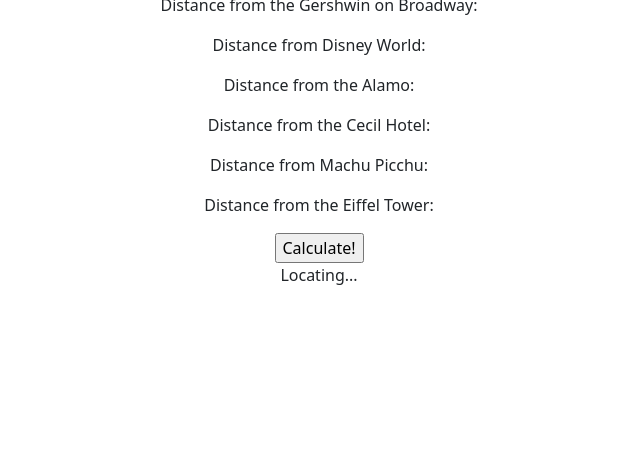
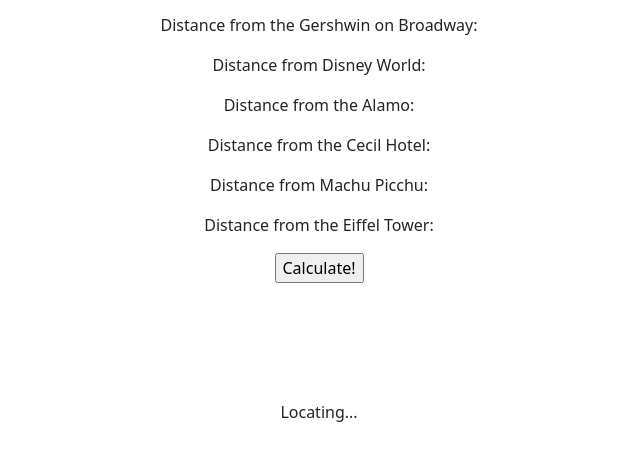
Before and after one commit to JRyanHall94/distance-between, a plain HTML site: page index.html in a window 1280 px wide. Both pictures are taken after a click on the button "Calculate!". Shown: the part 300-760 px from the top of the page, without its empty margins (321-961 px from the left). Drawn offline with nearby package versions, Linux system fonts and the light colour scheme.

Commit message:
fixed string

```diff
--- a/index.html
+++ b/index.html
@@ -23,6 +23,14 @@
       transform: translate(-50%, -50%);
       z-index: 1;
     }
+
+    .status {
+      position: absolute;
+      text-align: center;
+      top: 90%;
+      left: 50%;
+      transform: translate(-50%, -50%);
+    }
   </style>
 
   <body>
@@ -36,6 +44,8 @@
       <p id="machu-picchu">Distance from Machu Picchu:</p>
       <p id="eiffel-tower">Distance from the Eiffel Tower:</p>
       <input type="button" value="Calculate!" id="find-me" />
+    </div>
+    <div class="container status">
       <p id="status"></p>
     </div>
 
@@ -58,7 +68,6 @@
           const latitude = position.coords.latitude;
           const longitude = position.coords.longitude;
 
-          status.textContent = "";
           data = await postData("https://bdjhif.deta.dev/coords/", {
             lat: latitude,
             lng: longitude,
@@ -70,6 +79,8 @@
           for (let i = 0; i < allParas.length; i++) {
             allParas[i].textContent += ` ${data[allParas[i].id]} miles`;
           }
+
+          status.textContent = "";
         }
 
         function error() {
@@ -85,53 +96,6 @@
       }
 
       document.querySelector("#find-me").addEventListener("click", geoFindMe);
-
-      //   let distance = document.querySelector(".distance");
-      //   let allParas = distance.querySelectorAll("p");
-      //   async function myFunction() {
-      //     if (navigator.geolocation) {
-      //       navigator.geolocation.getCurrentPosition(showPosition, showError);
-      //     } else {
-      //       newP = document.createElement("p");
-      //       newP.innerHTML = "Geolocation is not supported by this browser.";
-      //       distance.append(newP);
-      //     }
-      //   }
-
-      //   async function showPosition(position) {
-      //     data = await postData("https://bdjhif.deta.dev/coords/", {
-      //       lat: position.coords.latitude,
-      //       lng: position.coords.longitude,
-      //     });
-
-      //     allParas[0].innerHTML += "<br>" + data[allParas[0].id] + " miles";
-      //     allParas[1].innerHTML += "<br>" + data[allParas[1].id] + " miles";
-      //     allParas[2].innerHTML += "<br>" + data[allParas[2].id] + " miles";
-      //     allParas[3].innerHTML += "<br>" + data[allParas[3].id] + " miles";
-      //     allParas[4].innerHTML += "<br>" + data[allParas[4].id] + " miles";
-      //     allParas[5].innerHTML += "<br>" + data[allParas[5].id] + " miles";
-      //     allParas[6].innerHTML += "<br>" + data[allParas[6].id] + " miles";
-      //   }
-
-      //   function showError(error) {
-      //     switch (error.code) {
-      //       case error.PERMISSION_DENIED:
-      //         newP = document.createElement("p");
-      //         newP.innerHTML = "User denied the request for geolocation.";
-      //         distance.append(newP);
-      //         break;
-      //       case error.POSITION_UNAVAILABLE:
-      //         newP = document.createElement("p");
-      //         newP.innerHTML = "Location information is unavailable.";
-      //         distance.append(newP);
-      //         break;
-      //       case error.TIMEOUT:
-      //         newP = document.createElement("p");
-      //         newP.innerHTML = "The request to get user location timed out.";
-      //         distance.append(newP);
-      //         break;
-      //     }
-      //   }
     </script>
     <script
       src="https://cdn.jsdelivr.net/npm/bootstrap@5.3.0-alpha1/dist/js/bootstrap.bundle.min.js"
```
